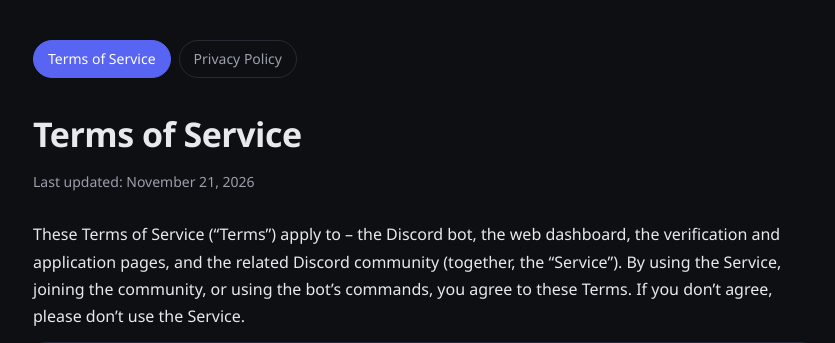
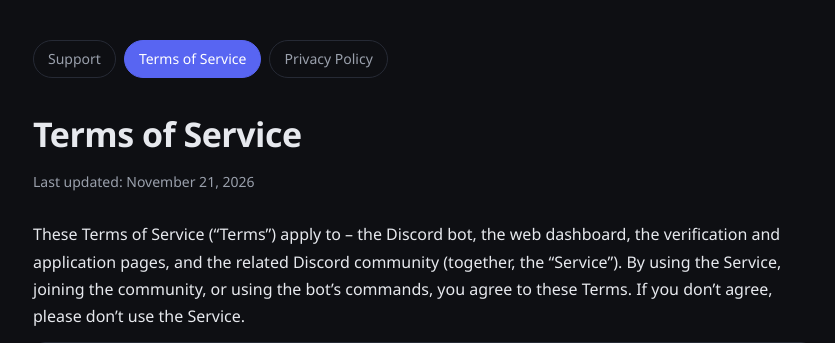
Before and after one commit to troopercody1/osqarek, a Node server app: page /terms in a window 1280 px wide. Shown: the top 343 px of the page, without its empty margins (217-1052 px from the left). Run offline with Node 20, Linux system fonts and the light colour scheme; some libraries are stand-ins or nearby versions.

Commit message:
Add Support link to footer and navigation

```diff
--- a/views/terms.ejs
+++ b/views/terms.ejs
@@ -61,6 +61,7 @@
 <body>
 <div class="wrap">
     <nav class="topnav">
+        <a href="/support">Support</a>
         <a class="active" href="/terms">Terms of Service</a>
         <a href="/privacy">Privacy Policy</a>
     </nav>
@@ -267,7 +268,7 @@
     </section>
 
     <footer>
-        <a href="/terms">Terms of Service</a> · <a href="/privacy">Privacy Policy</a>
+        <a href="/support">Support</a> · <a href="/terms">Terms of Service</a> · <a href="/privacy">Privacy Policy</a>
         <br>
         <%= botName %> is an independent community project and is not affiliated with or endorsed by Discord Inc.
     </footer>
```
